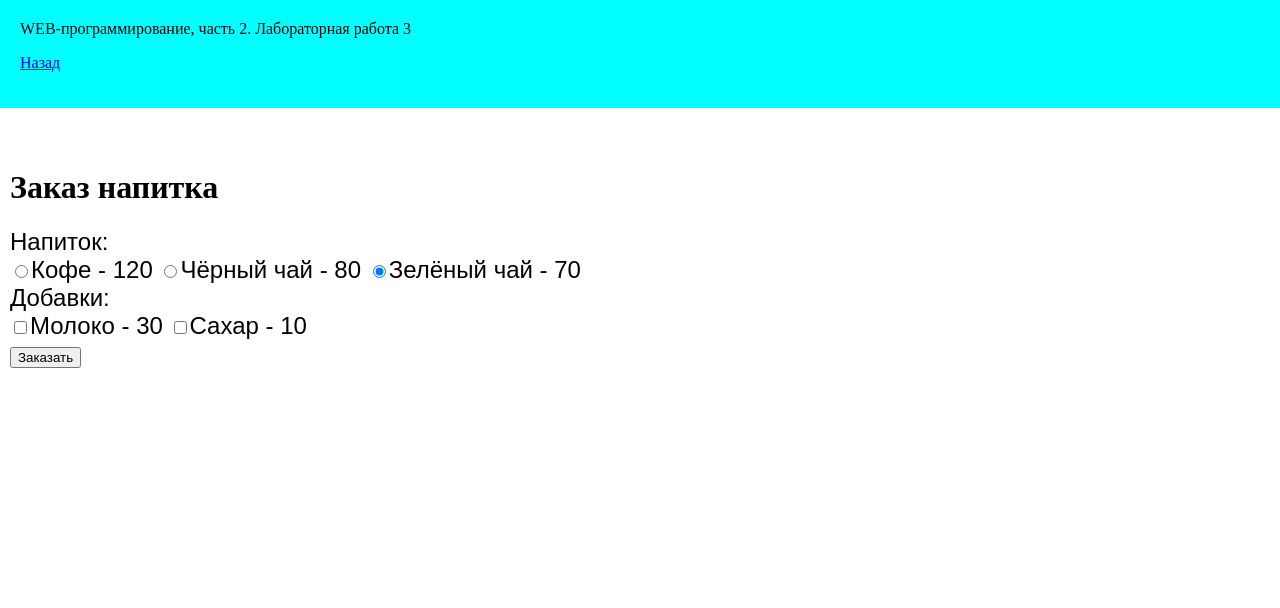
After one commit to SouceTardar/Web-progmm-2kyrs, a Flask app: page /lab3/order in a window 1280 px wide. The commit adds this page. Shown: the top 608 px of the page. Run offline with Flask 3, Linux system fonts and the light colour scheme.

Commit message:
Заказ напитков

```diff
--- a/lab3.py
+++ b/lab3.py
@@ -21,3 +21,29 @@ def form1():
 
     sex = request.args.get('sex')
     return render_template('form1.html', user = user, age = age, sex = sex, errors = errors, errors2 = errors2)
+
+@lab3.route('/lab3/order')
+def order():
+    return render_template('order.html')
+
+@lab3.route('/lab3/pay')
+def pay():
+    price = 0
+    drink = request.args.get('drink')
+    if drink == 'coffe':
+        price = 120
+    elif drink == 'black-tea':
+        price = 80
+    else:
+        price = 70
+
+    if request.args.get('milk') == 'on':
+        price += 30
+    if request.args.get('sugar') == 'on':
+        price += 10
+
+    return render_template('pay.html', price = price)
+
+@lab3.route('/lab3/success')
+def success():
+    return render_template('success.html')
--- a/templates/lab3.html
+++ b/templates/lab3.html
@@ -13,5 +13,11 @@
         <li>
             <a href="/lab3/form1">Форма</a>
         </li>
+        <li>
+            <a href="/lab3/order">Напитки</a>
+        </li>
+        <li>
+            <a href="/lab3/form1">Форма</a>
+        </li>
     </ol>
 {% endblock %}
--- /dev/null
+++ b/templates/order.html
@@ -0,0 +1,52 @@
+{% extends "base.html" %}
+
+{% block lab %}Лабораторная работа 3
+<p>
+    <a href="/lab3/">Назад</a>
+</p>
+<style>
+    .error{
+        color: blue;
+        background-color: red
+    }
+    .pay{
+        font-family: sans-serif;
+        font-size: 24px;
+    }
+</style>
+{% endblock %}
+
+{% block main %}
+    <h1>Заказ напитка</h1>
+
+    <form action="/lab3/pay" class="pay">
+        <div>Напиток:</div>
+        <label>
+            <input type="radio" value="coffe" name="drink" checked>Кофе - 120
+        </label>
+
+        <label>
+            <input type="radio" value="black-tea" name="drink" checked>Чёрный чай - 80
+        </label>
+
+        <label>
+            <input type="radio" value="green-tea" name="drink" checked>Зелёный чай - 70
+        </label>
+
+        <div>Добавки:</div>
+        <label>
+            <input type="checkbox" name="milk">Молоко - 30
+        </label>
+
+        <label>
+            <input type="checkbox" name="sugar">Сахар - 10
+        </label>
+
+
+        <div>
+            <button type="submit">Заказать</button>
+        </div>
+    </form>
+
+
+{% endblock %}
```
Also changed, not shown: templates/pay.html (added, +39 -0 lines), templates/success.html (added, +16 -0 lines).
